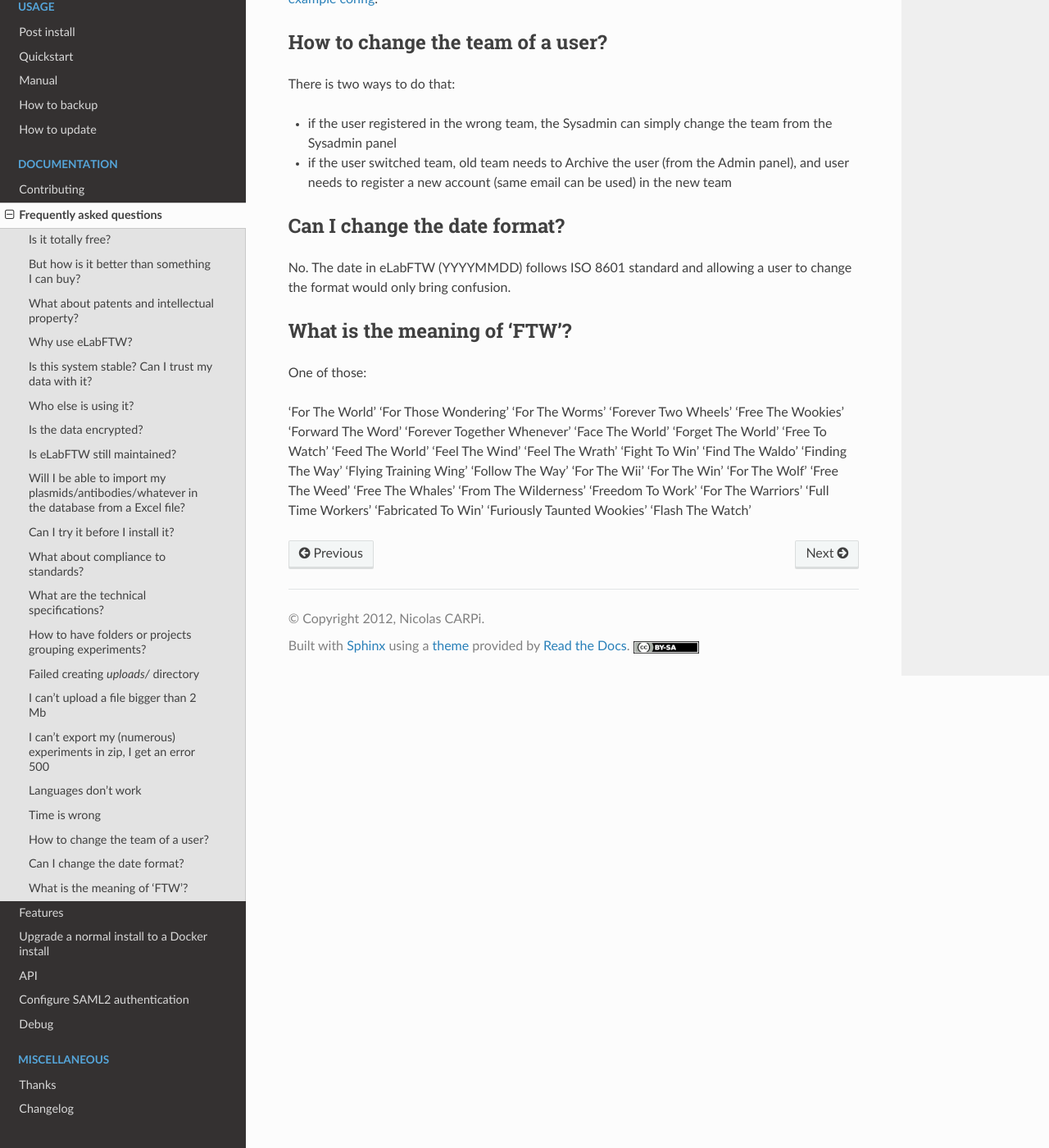
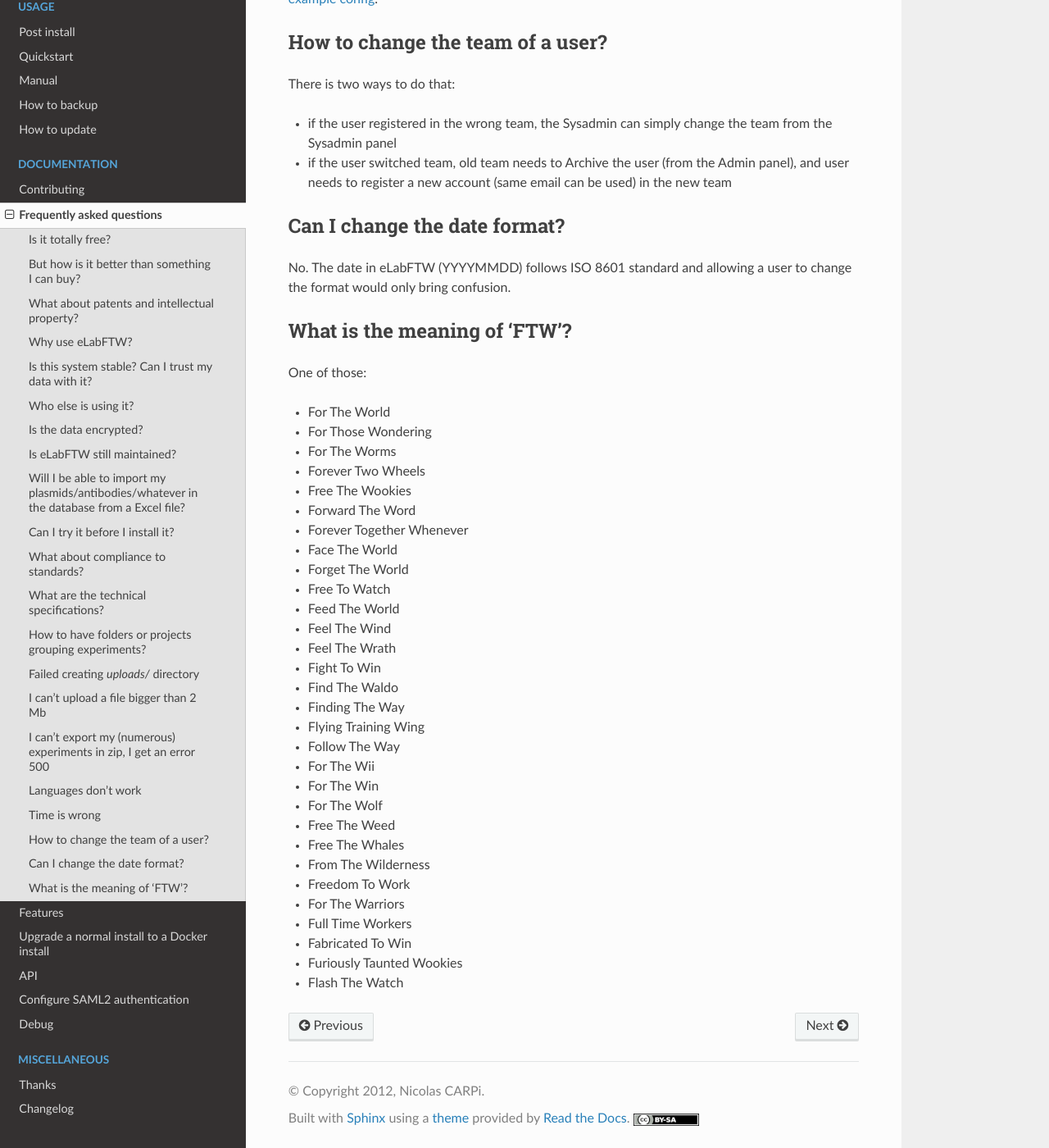
Before and after one commit to elabftw/elabdoc, a Sphinx documentation site: the page built from doc/faq.rst, in a window 1280 px wide and 1400 px high, scrolled down 6166 px. Shown: the whole window at 82% size. Built offline with Sphinx 7.4.7 and the Read the Docs theme 2.0.0, drawn with Linux system fonts in a browser that asks for light colours; pages that are not in the unit, such as notebooks, are missing from menus.

Commit message:
make a list

```diff
--- a/doc/faq.rst
+++ b/doc/faq.rst
@@ -248,33 +248,33 @@
 
 One of those:
 
-'For The World'
-'For Those Wondering'
-'For The Worms'
-'Forever Two Wheels'
-'Free The Wookies'
-'Forward The Word'
-'Forever Together Whenever'
-'Face The World'
-'Forget The World'
-'Free To Watch'
-'Feed The World'
-'Feel The Wind'
-'Feel The Wrath'
-'Fight To Win'
-'Find The Waldo'
-'Finding The Way'
-'Flying Training Wing'
-'Follow The Way'
-'For The Wii'
-'For The Win'
-'For The Wolf'
-'Free The Weed'
-'Free The Whales'
-'From The Wilderness'
-'Freedom To Work'
-'For The Warriors'
-'Full Time Workers'
-'Fabricated To Win'
-'Furiously Taunted Wookies'
-'Flash The Watch'
+- For The World
+- For Those Wondering
+- For The Worms
+- Forever Two Wheels
+- Free The Wookies
+- Forward The Word
+- Forever Together Whenever
+- Face The World
+- Forget The World
+- Free To Watch
+- Feed The World
+- Feel The Wind
+- Feel The Wrath
+- Fight To Win
+- Find The Waldo
+- Finding The Way
+- Flying Training Wing
+- Follow The Way
+- For The Wii
+- For The Win
+- For The Wolf
+- Free The Weed
+- Free The Whales
+- From The Wilderness
+- Freedom To Work
+- For The Warriors
+- Full Time Workers
+- Fabricated To Win
+- Furiously Taunted Wookies
+- Flash The Watch
```
